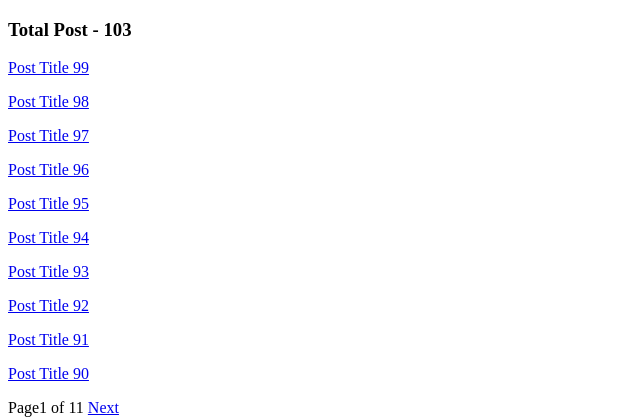
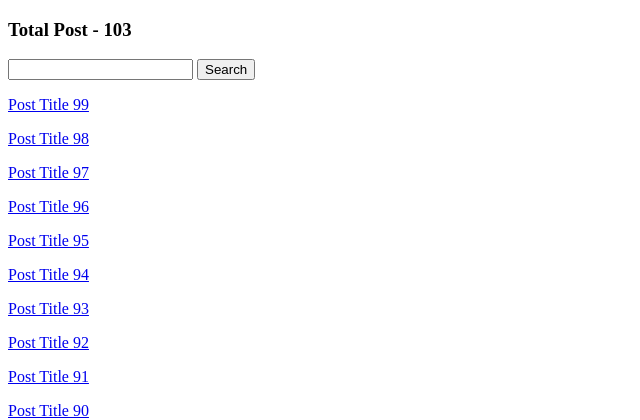
Before and after one commit to Jim97M/blog_app, a Django app: page /list/ in a window 1280 px wide. Shown: the top 420 px of the page, without its empty margins (0-640 px from the left). Run offline with Django 3.2, Linux system fonts and the light colour scheme; data comes from the database, SQL or seed files in the repository; both versions use the stored data as it was after the commit.

Commit message:
Changes Committed

```diff
--- a/myblog/sitemap.py
+++ b/myblog/sitemap.py
@@ -8,4 +8,4 @@
         return Post.objects.filter(status='published')
 
     def lastmod(self, obj):
-        return obj.updated()
+        return obj.updated
--- a/myblog/urls.py
+++ b/myblog/urls.py
@@ -4,5 +4,6 @@
 urlpatterns = [
       path("list/", views.post_list, name='listview'),
       path("detail/<int:pk>", views.post_detail, name='detailview'),
-      path('<int:pk>/comment', views.comment_view, name='commentview')
+      path('<int:pk>/comment', views.comment_view, name='commentview'),
+      path('search', views.search, name='search')
 ]
--- a/myblog/views.py
+++ b/myblog/views.py
@@ -140,3 +140,13 @@
             new_comment.save()
         return HttpResponseRedirect(reverse('myapp:detailview', args=[pk]))
     return render(request, 'myblog/comment.html', {'commentform':commentform})
+
+def search(request):
+    print(request.POST)
+    search_data = request.POST.get('search_data', None)
+    if not search_data :
+       search_data = ""
+    qd = Post.objects.filter(status='published', body__contains = search_data)
+    return render(request, 'myblog/search.html', {
+        'posts': qd
+    })
--- a/templates/myblog/homepage.html
+++ b/templates/myblog/homepage.html
@@ -6,7 +6,13 @@
  <meta name="viewport" content="width=device-width, initial-scale=1.0">
  </head>
  <body>
+
    <h3> Total Post - {% total_post %} </h3>
+   <form action="{%url 'myblog:search'%}" method="post">
+    {% csrf_token %}
+      <input type="text" name="Search data">
+      <input type="submit" value="Search" >
+   </form>
    {% for post in posts %}
       <a href="{{ post.get_absolute_url }}">{{post|linebreaks}}</a>
    {% endfor %}
```
Also changed, not shown: templates/myblog/search.html (added, +16 -0 lines), db.sqlite3.
